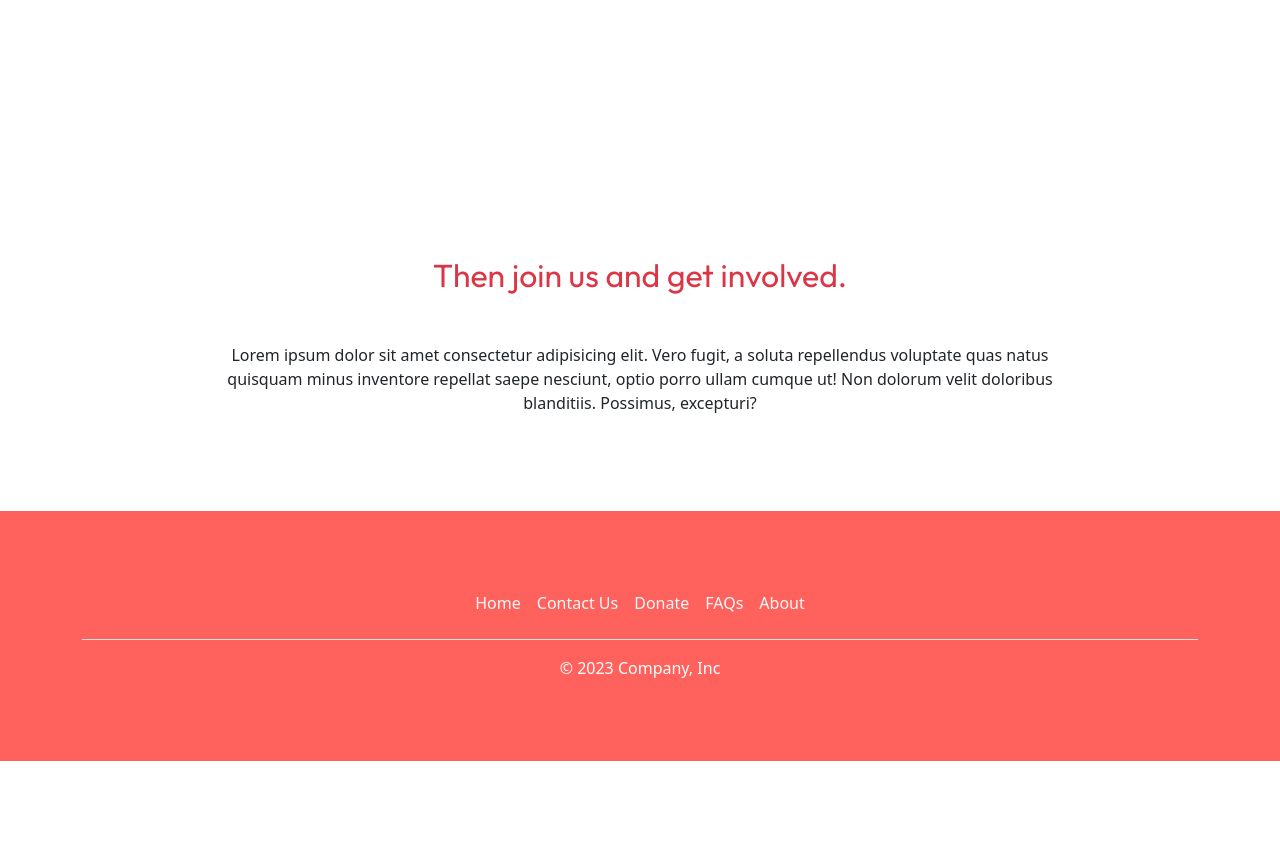
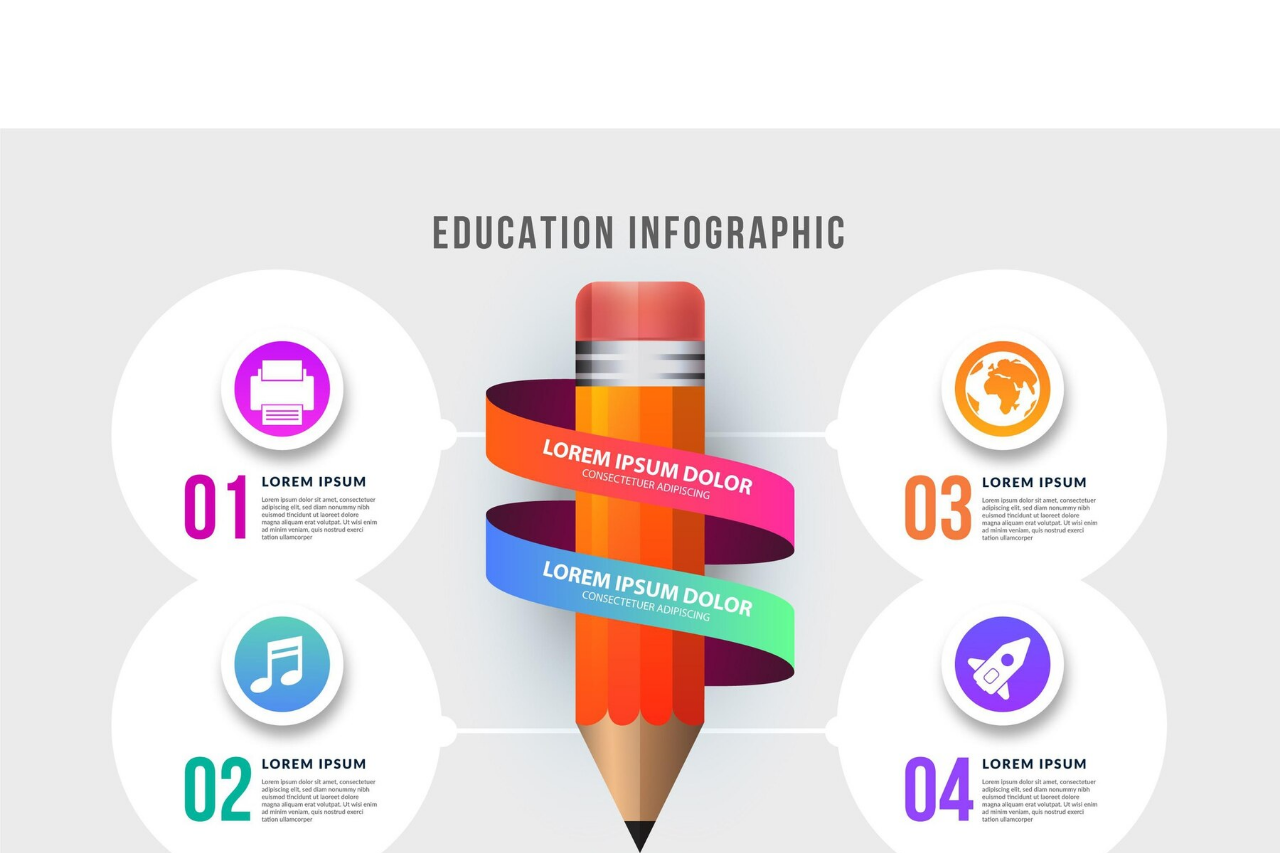
Before and after one commit to jayakv5397/KshitikshaFoundation, a plain HTML site: page index.html in a window 1280 px wide. Shown: the part 1280-2133 px from the top of the page. Before the commit the page ends 2041 px from the top, so only its background shows below. Drawn offline with nearby package versions, Linux system fonts and the light colour scheme; the site is published under a folder, as on GitHub Pages, so addresses that start at the root find nothing.

Commit message:
dot for flyer

```diff
--- a/index.html
+++ b/index.html
@@ -104,7 +104,7 @@
     </section>
 
     <section>
-        <img src="/images/flyer.png" alt="" class="infogrpagh mx-auto d-block">
+        <img src="./images/flyer.png" alt="" class="infogrpagh mx-auto d-block">
     </section>
 
 
```
